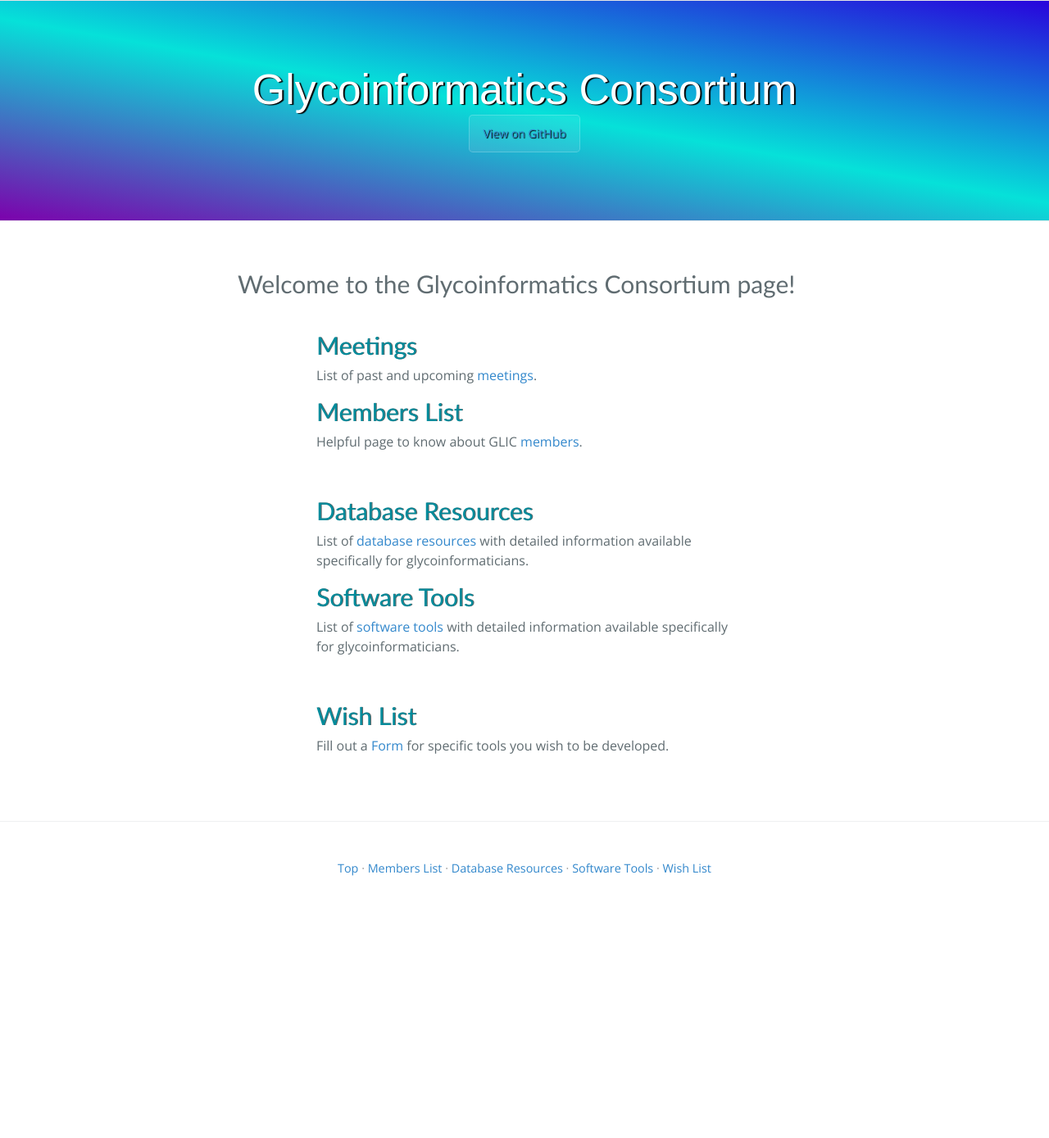
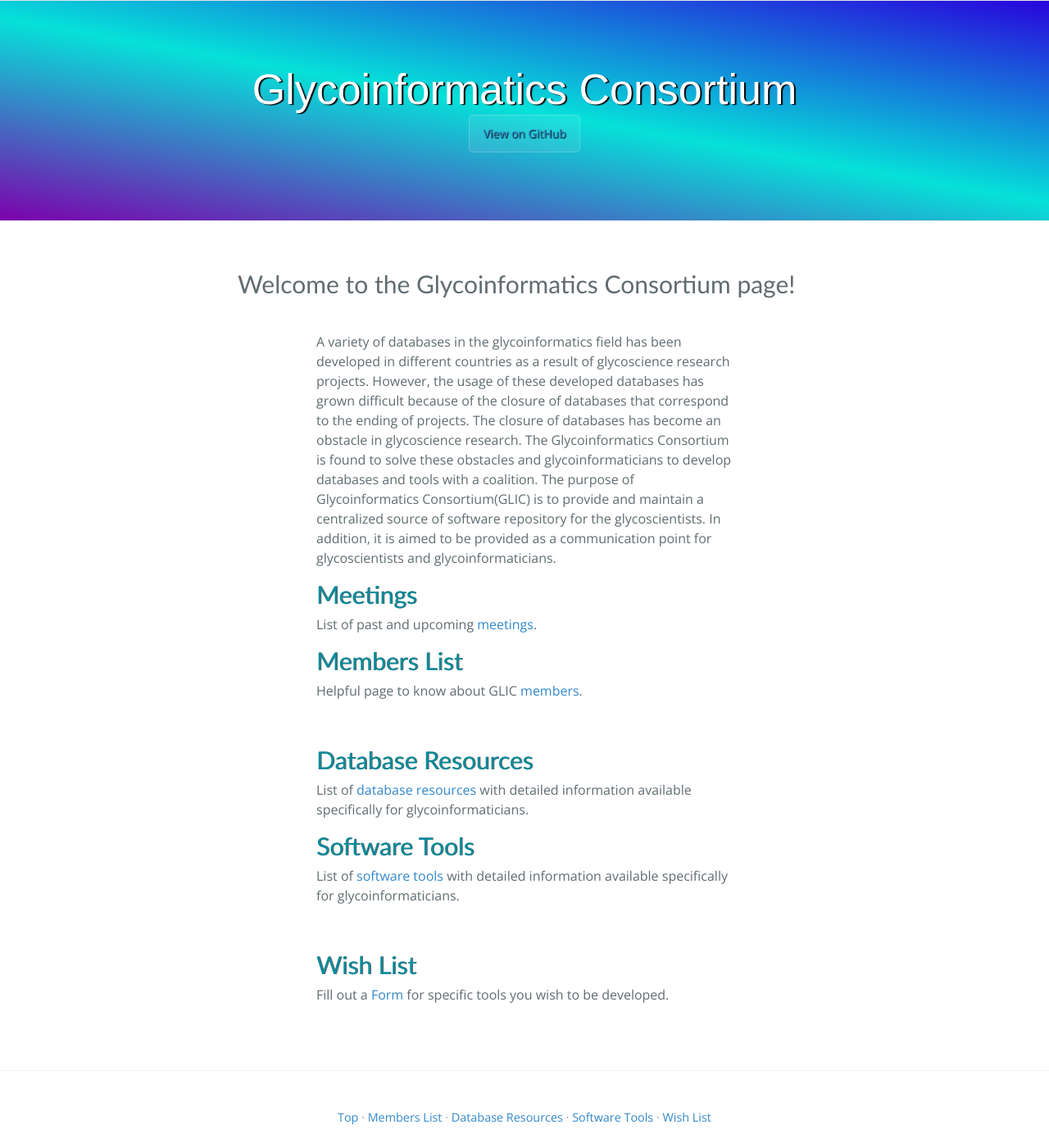
Before and after one commit to AokiCE/testglicpage, a Jekyll site: the page built from index.md, in a window 1280 px wide. Shown: the whole page at 82% size. Built offline with Jekyll 4.4.1, drawn with Linux system fonts in a browser that asks for light colours; nearby versions of some CDN libraries; before the commit the page ends 1085 px from its top, so only the background shows below that.

Commit message:
Update index.md

```diff
--- a/index.md
+++ b/index.md
@@ -4,6 +4,8 @@ layout: top
 section:
   - A variety of databases in the glycoinformatics field has been developed in different countries as a result of glycoscience research projects. However, the usage of these developed databases has grown difficult because of the closure of databases that correspond to the ending of projects. The closure of databases has become an obstacle in glycoscience research. The Glycoinformatics Consortium is found to solve these obstacles and glycoinformaticians to develop databases and tools with a coalition. The purpose of Glycoinformatics Consortium(GLIC) is to provide and maintain a centralized source of software repository for the glycoscientists. In addition, it is aimed to be provided as a communication point for glycoscientists and glycoinformaticians.
 ---
+
+{{ page.section }}
 
 ## Meetings
 List of past and upcoming [meetings](meetings).
```
